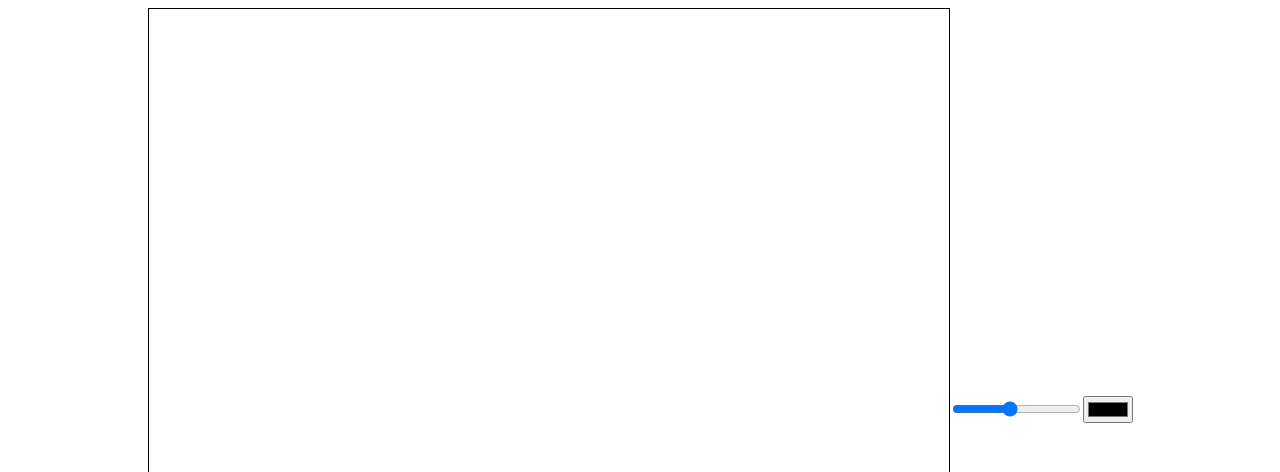
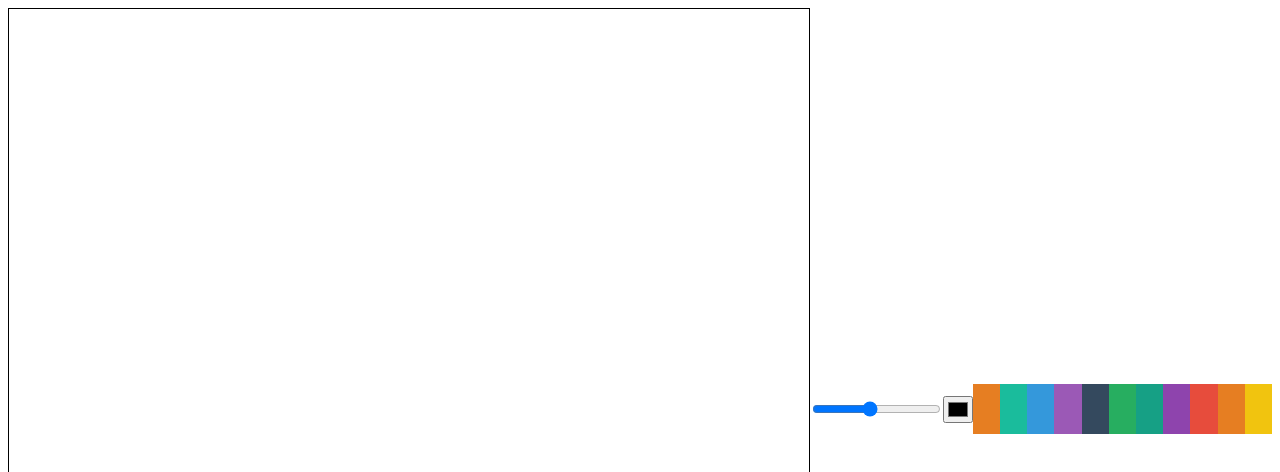
Before and after one commit to posy-m/code, a plain HTML site: page painting/index.html in a window 1280 px wide. Shown: the top 472 px of the page. Drawn offline with Linux system fonts and the light colour scheme.

Commit message:
add main color

```diff
--- a/painting/app.js
+++ b/painting/app.js
@@ -1,3 +1,6 @@
+const colorOption = Array.from(
+  document.getElementsByClassName('color-option')
+);
 const color = document.getElementById('color')
 const lineWidth = document.getElementById('line-width')
 const canvas = document.querySelector('canvas')
@@ -33,8 +36,14 @@ function onColorChange(event) {
   // console.log(event.target.value);
   ctx.strokeStyle = event.target.value;
   ctx.fillStyle = event.target.value;
+}
 
-
+function onColorClick(event) {
+  // console.dir(event.target.dataset.color);
+  const colorValue = event.target.dataset.color
+  ctx.strokeStyle = colorValue;
+  ctx.fillStyle = colorValue;
+  color.value = colorValue;
 }
 
 canvas.addEventListener("mousemove", onMove);
@@ -44,6 +53,14 @@ canvas.addEventListener("mouseleave", cancelPainting);
 
 lineWidth.addEventListener('change', onLineWidthChange);
 color.addEventListener('change', onColorChange)
+
+colorOption.forEach(color => color.addEventListener('click', onColorClick))
+
+
+
+
+// console.log(colorOption);
+
 
 
 
--- a/painting/index.html
+++ b/painting/index.html
@@ -12,6 +12,17 @@
   <canvas></canvas>
   <input type="range" id="line-width" min="1" max="10" value="5" step="0.5">
   <input type="color" id="color">
+  <div class="color-option" style="background-color: #e67e22;" data-color="#e67e22"></div>
+  <div class="color-option" style="background-color: #1abc9c;" data-color="#1abc9c"></div>
+  <div class="color-option" style="background-color: #3498db;" data-color="#3498db"></div>
+  <div class="color-option" style="background-color: #9b59b6;" data-color="#9b59b6"></div>
+  <div class="color-option" style="background-color: #34495e;" data-color="#34495e"></div>
+  <div class="color-option" style="background-color: #27ae60;" data-color="#27ae60"></div>
+  <div class="color-option" style="background-color: #16a085;" data-color="#16a085"></div>
+  <div class="color-option" style="background-color: #8e44ad;" data-color="#8e44ad"></div>
+  <div class="color-option" style="background-color: #e74c3c;" data-color="#e74c3c"></div>
+  <div class="color-option" style="background-color: #e67e22;" data-color="#e67e22"></div>
+  <div class="color-option" style="background-color: #f1c40f;" data-color="#f1c40f"></div>
 </body>
 
 <script src="./app.js"></script>
--- a/painting/styles.css
+++ b/painting/styles.css
@@ -9,3 +9,9 @@ body {
   justify-content: center;
   align-items: center;
 }
+
+.color-option {
+  width: 50px;
+  height: 50px;
+  cursor: pointer;
+}
```
